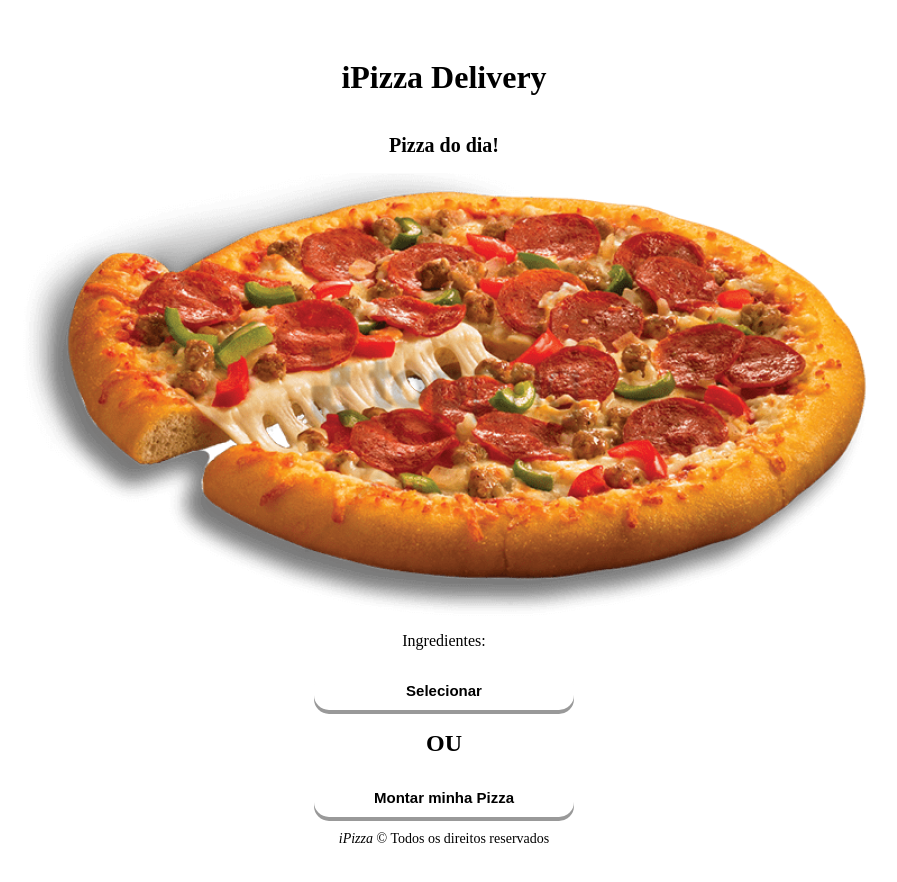
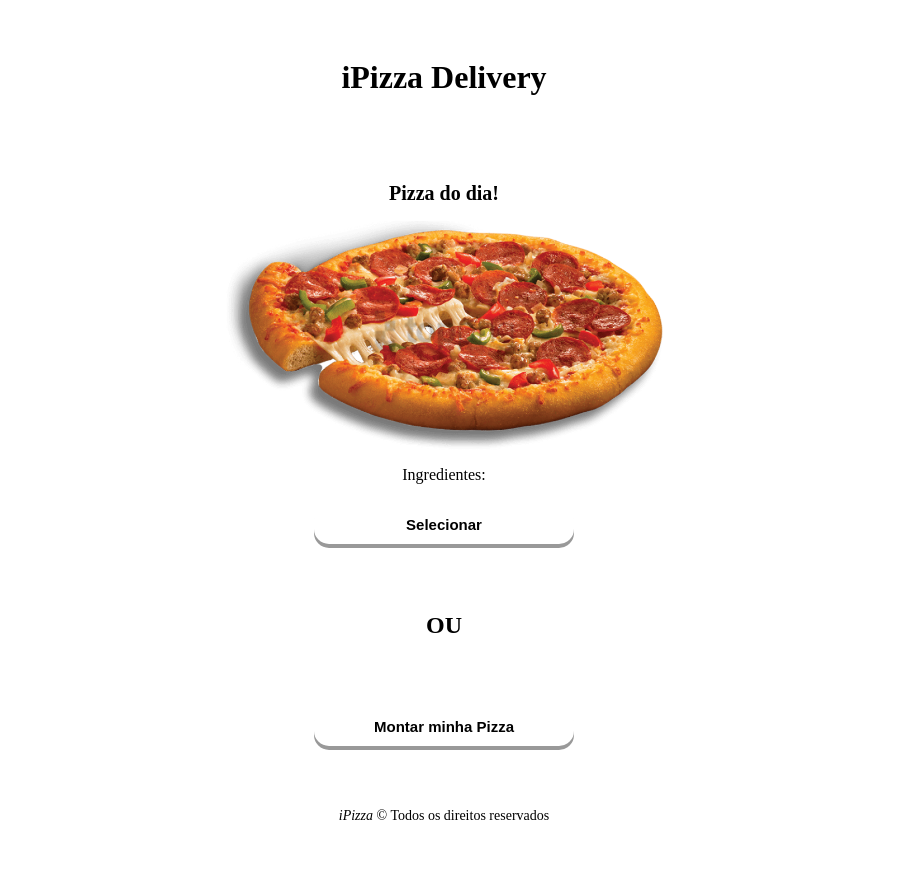
Before and after one commit to pedrofnuness/pizza-delivery, a Next.js app in the folder frontend/: page / in a window 1280 px wide. Shown: the top 882 px of the page, without its empty margins (196-1093 px from the left). Built offline with nearby package versions, Linux system fonts and the light colour scheme; no server answers.

Commit message:
:art: style: adjusted recommendation image size

```diff
--- a/frontend/src/components/Recommendation/Recommendation.module.css
+++ b/frontend/src/components/Recommendation/Recommendation.module.css
@@ -10,8 +10,10 @@
 }
 
 .pizzaImage {
-  max-width: 100%;
-  max-height: 100%;
+  width: 100%;
+  height: 100%;
+  max-width: 440px;
+  max-height: 230px;
   object-fit: contain;
 }
 
```
